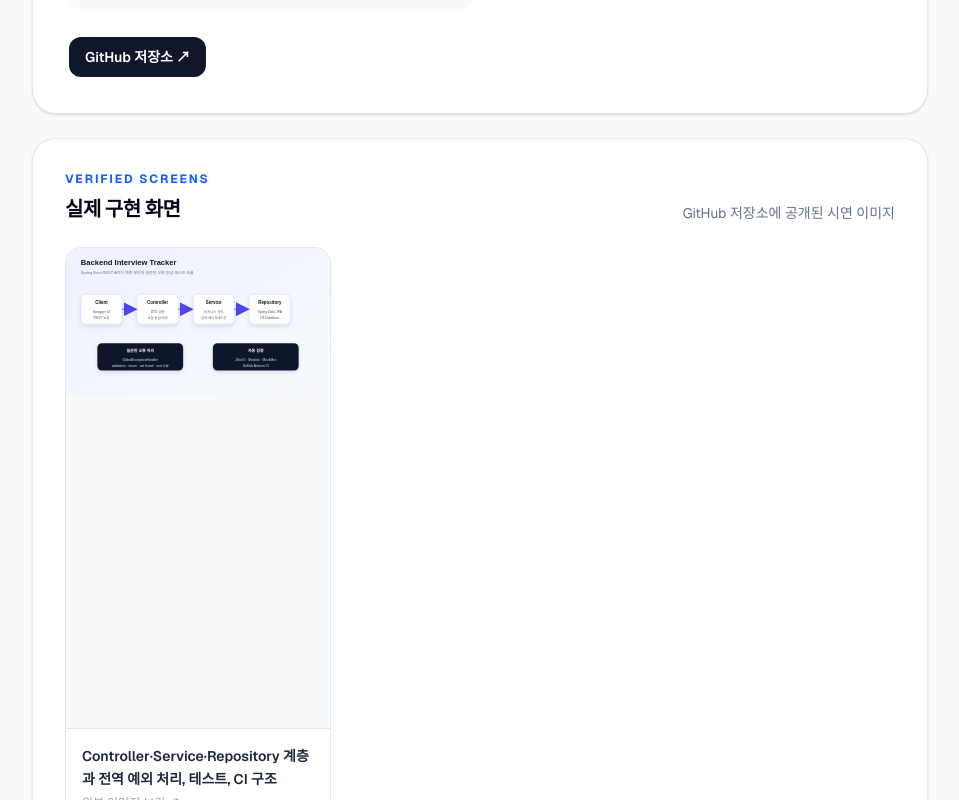
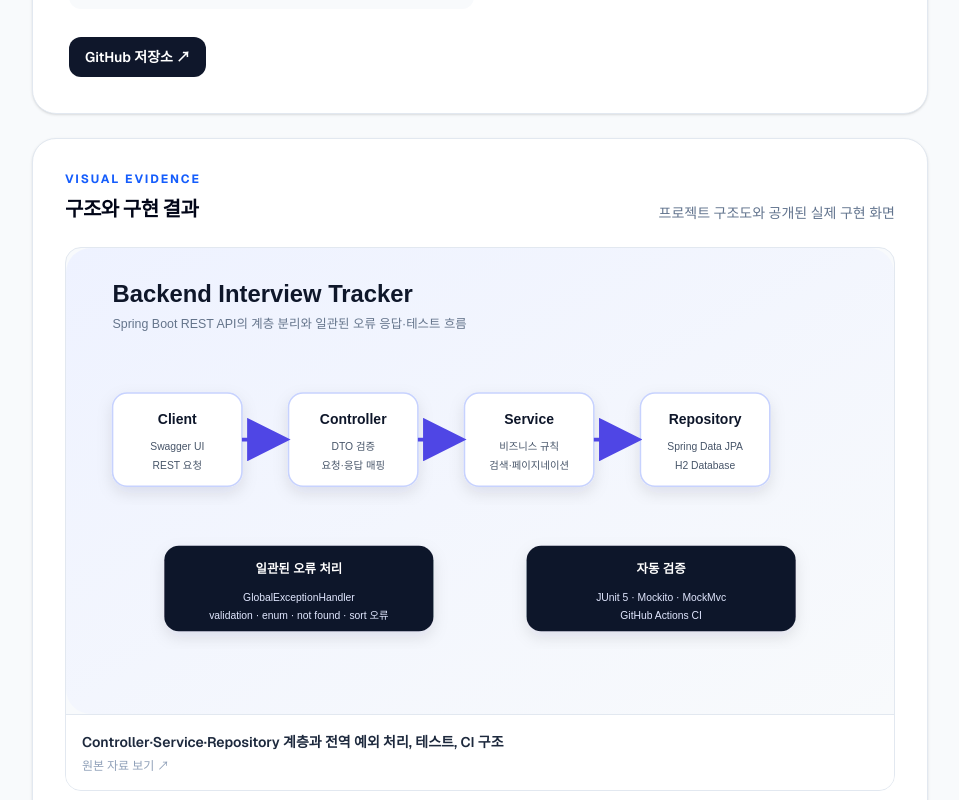
Before and after one commit to lukemin-dev/gyumin-archive, a Next.js app: page /projects/backend-interview-tracker in a window 1280 px wide. Shown: the part 520-1320 px from the top of the page, without its empty margins (160-1119 px from the left). Built offline with nearby package versions, Linux system fonts and the light colour scheme.

Commit message:
Separate architecture diagrams and verified screens

```diff
--- a/src/app/projects/[slug]/page.tsx
+++ b/src/app/projects/[slug]/page.tsx
@@ -48,6 +48,8 @@
   if (!project) notFound();
 
   const visuals = getProjectVisuals(project.slug);
+  const diagrams = visuals.filter((visual) => visual.kind === "diagram");
+  const screens = visuals.filter((visual) => visual.kind === "screen");
 
   return (
     <article className="mx-auto max-w-4xl">
@@ -128,17 +130,49 @@
           <div className="flex flex-col gap-2 sm:flex-row sm:items-end sm:justify-between">
             <div>
               <p className="text-xs font-bold uppercase tracking-[0.16em] text-blue-600">
-                Verified Screens
+                Visual Evidence
               </p>
               <h2 className="mt-2 text-xl font-bold tracking-tight text-slate-950">
-                실제 구현 화면
+                구조와 구현 결과
               </h2>
             </div>
-            <p className="text-sm text-slate-500">GitHub 저장소에 공개된 시연 이미지</p>
+            <p className="text-sm text-slate-500">
+              프로젝트 구조도와 공개된 실제 구현 화면
+            </p>
           </div>
 
+          {diagrams.length > 0 && (
+            <div className="mt-6 space-y-4">
+              {diagrams.map((visual) => (
+                <a
+                  key={visual.src}
+                  href={visual.src}
+                  target="_blank"
+                  rel="noopener noreferrer"
+                  className="group block overflow-hidden rounded-2xl border border-slate-200 bg-slate-50 transition hover:border-blue-200 hover:shadow-md"
+                >
+                  <Image
+                    src={visual.src}
+                    alt={visual.alt}
+                    width={visual.width}
+                    height={visual.height}
+                    sizes="(min-width: 1024px) 56rem, 100vw"
+                    className="h-auto w-full object-contain"
+                  />
+                  <div className="border-t border-slate-200 bg-white p-4">
+                    <p className="text-sm font-semibold leading-relaxed text-slate-800 group-hover:text-blue-700">
+                      {visual.caption}
+                    </p>
+                    <p className="mt-1 text-xs text-slate-400">원본 자료 보기 ↗</p>
+                  </div>
+                </a>
+              ))}
+            </div>
+          )}
+
+          {screens.length > 0 && (
             <div className="mt-6 grid gap-4 sm:grid-cols-3">
-            {visuals.map((visual) => (
+              {screens.map((visual) => (
                 <a
                   key={visual.src}
                   href={visual.src}
@@ -149,8 +183,8 @@
                   <Image
                     src={visual.src}
                     alt={visual.alt}
-                  width={1080}
-                  height={2340}
+                    width={visual.width}
+                    height={visual.height}
                     sizes="(min-width: 640px) 30vw, 100vw"
                     className="h-[30rem] w-full object-contain object-top sm:h-[25rem] lg:h-[30rem]"
                   />
@@ -163,6 +197,7 @@
                 </a>
               ))}
             </div>
+          )}
         </section>
       )}
 
```
Lines whose indentation alone changed are shown as unchanged.
